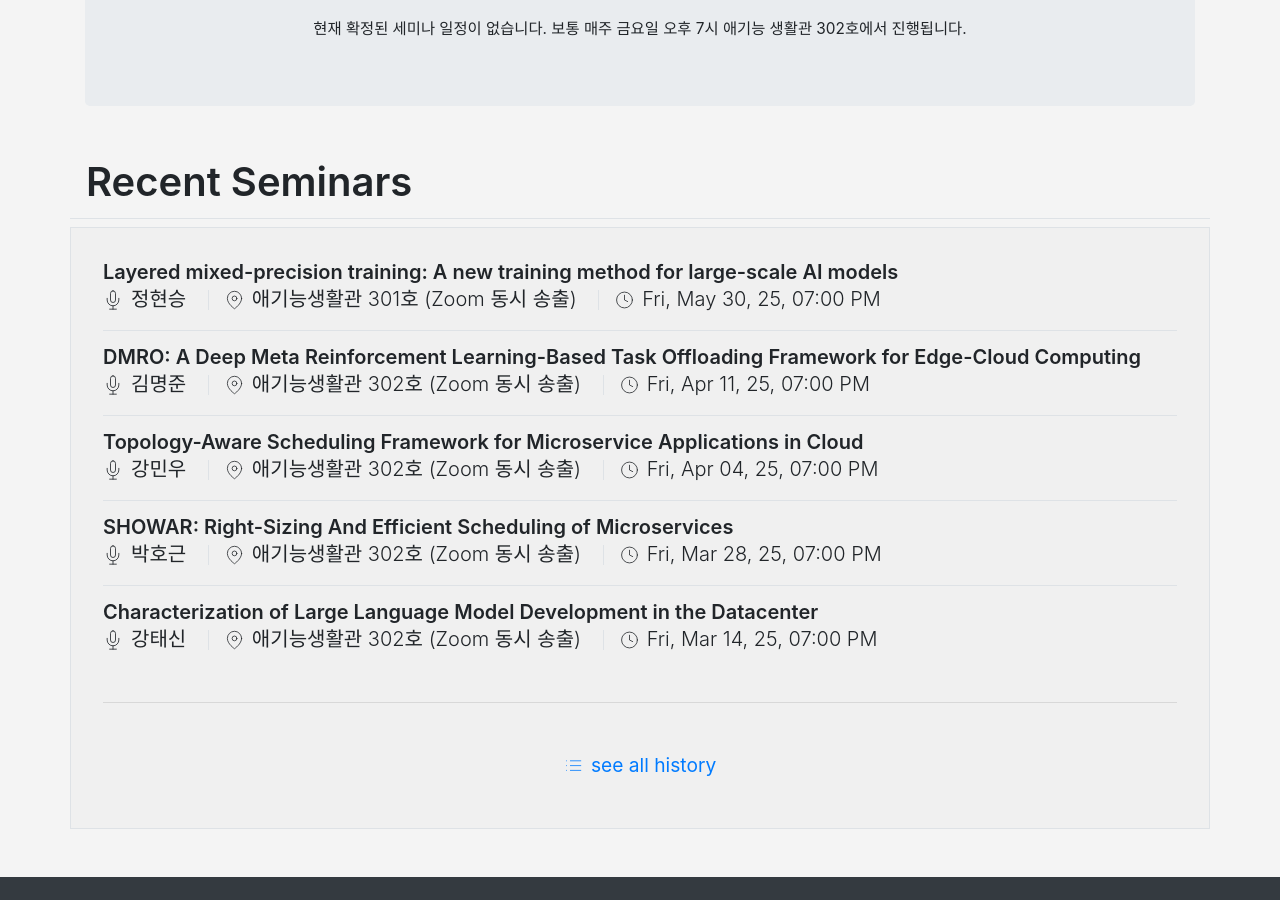
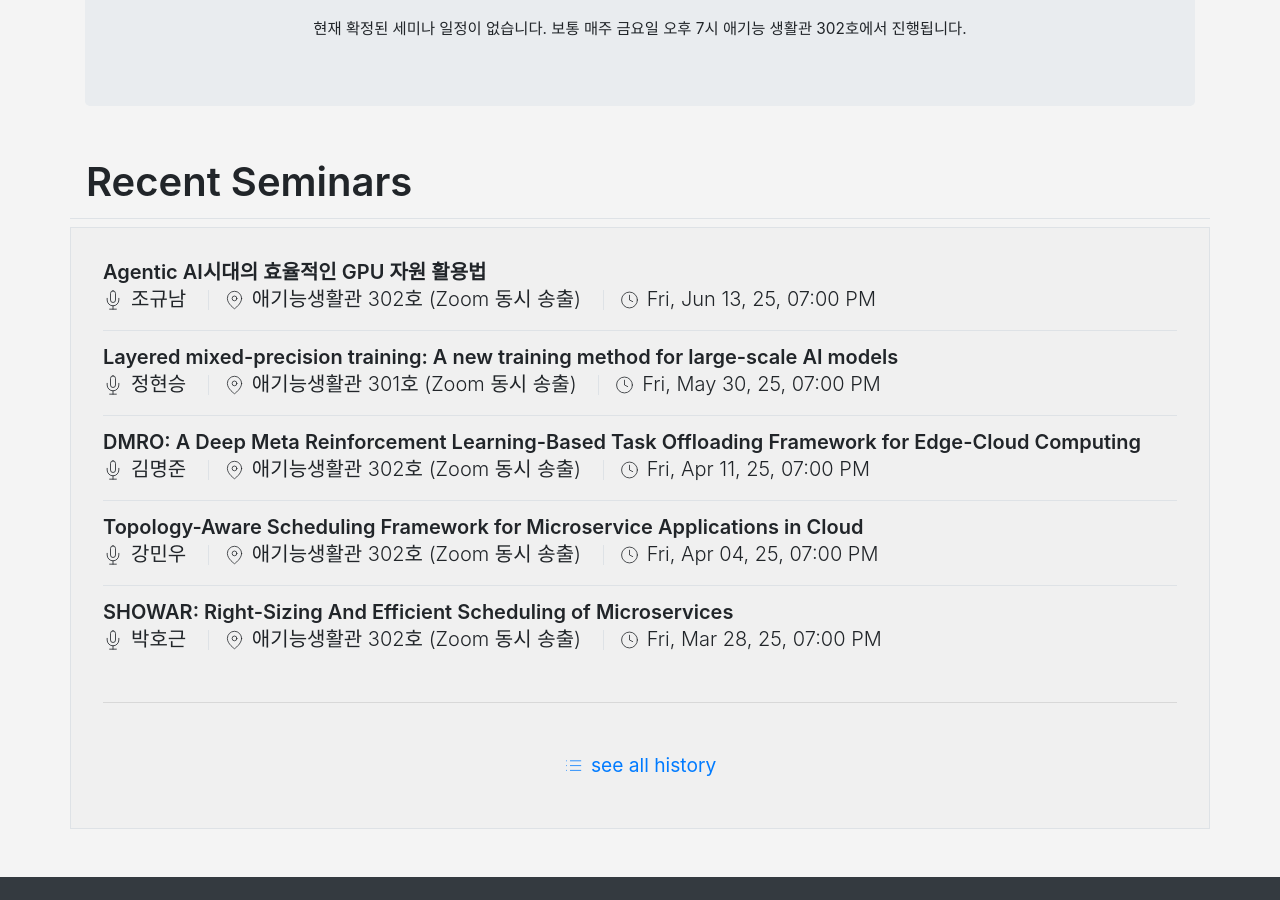
Before and after one commit to KU-Cloud/ku-cloud.github.io, a Jekyll site: the page built from seminar.html, in a window 1280 px wide and 900 px high, scrolled down 355 px. Built offline with Jekyll 4.4.1, drawn with Linux system fonts in a browser that asks for light colours.

Commit message:
update: current week entry for seminar Added new entry for this week planned seminar

```diff
--- a/_data/seminars.yaml
+++ b/_data/seminars.yaml
@@ -1103,3 +1103,7 @@
   speacker: 정현승
   date: 2025-05-30T19:00:00.000+0900
   location: 애기능생활관 301호 (Zoom 동시 송출)
+- title: 'Agentic AI시대의 효율적인 GPU 자원 활용법'
+  speacker: 조규남
+  date: 2025-06-13T19:00:00.000+0900
+  location: 애기능생활관 302호 (Zoom 동시 송출)
```
